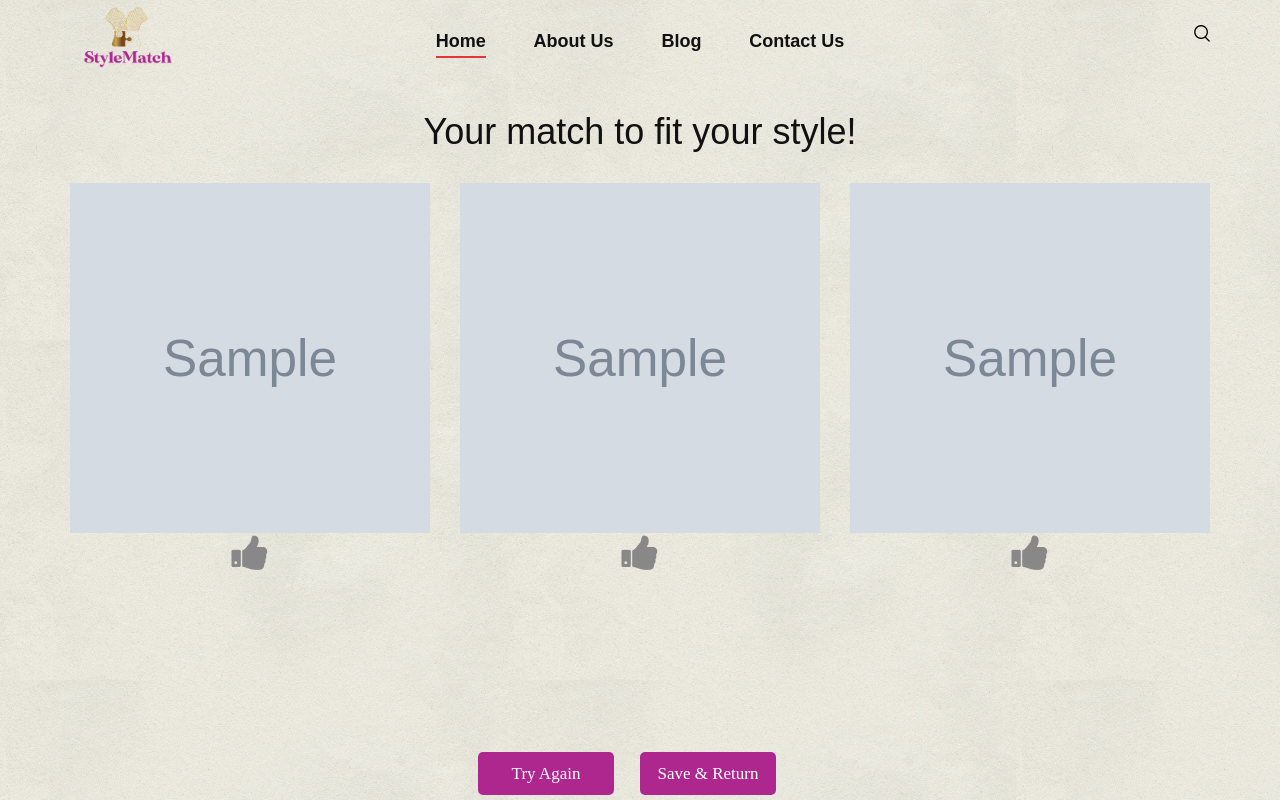
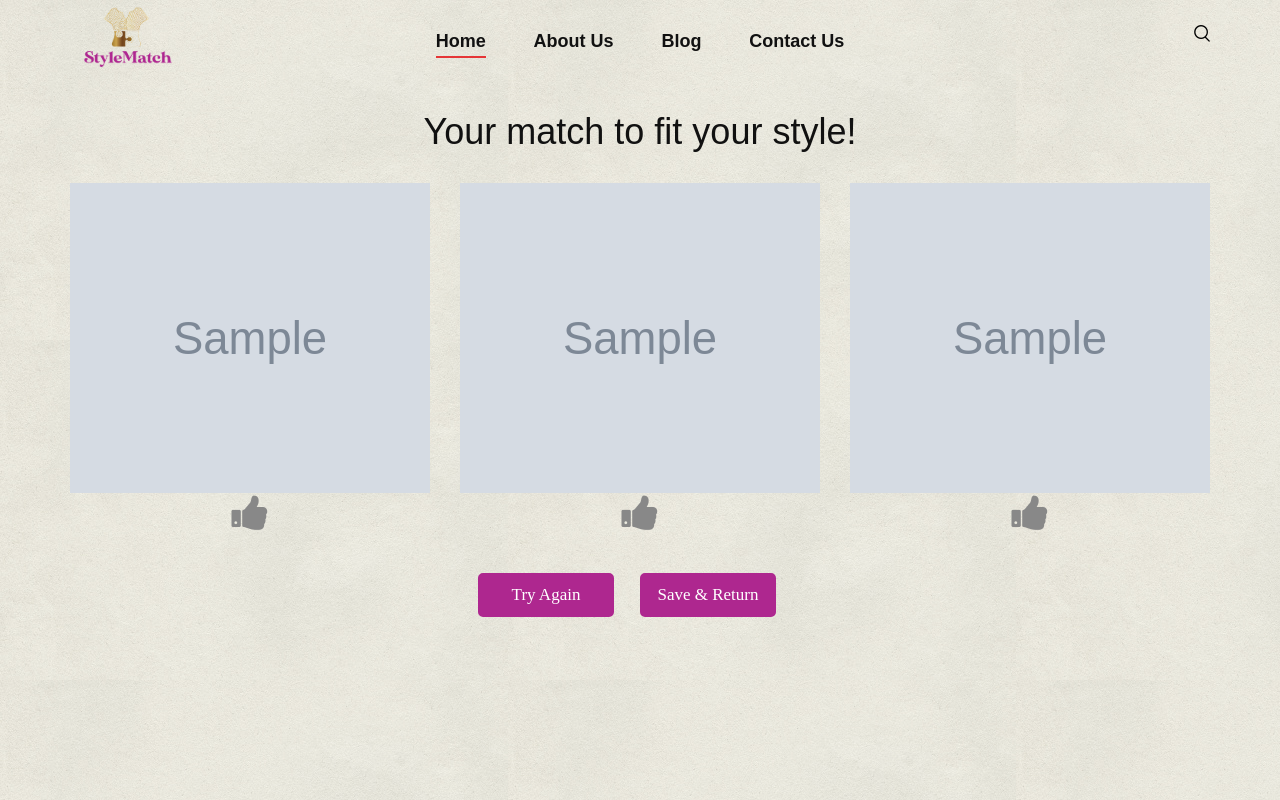
Before and after one commit to S-M-Ammar/SareeRecommendationWebApplication, a Flask app: template templates/recommendations.html in a window 1280 px wide. Run offline with Flask 2, Linux system fonts and the light colour scheme; the template is opened without the code that fills it: most values are stand-ins (such as "Sample title", 1, 10 or a date in 2020); grey boxes marked "Sample" are stand-in pictures; parts of the project's set-up code (start-up, migrations or seed data) failed here and were passed over; some libraries are stand-ins or nearby versions; some web fonts are replaced.

Commit message:
Latest One

```diff
--- a/templates/recommendations.html
+++ b/templates/recommendations.html
@@ -48,11 +48,11 @@ h2{
 
 .box-3{
   width: 100%;
-  margin-top: 110px;
+  margin-top: 50px;
   display: flex;
   justify-content: center;
-  position: fixed;
-  bottom: 5px;
+  bottom: 0;
+  padding-bottom: 10px;
 }
 
 .box-3 input{
@@ -140,6 +140,7 @@ h2{
 }
 
 .box-3{
+  margin-top: 0px;
   margin-left: 15px;
 }
 
@@ -227,8 +228,8 @@ h2{
 
 <h2>Your match to fit your style! </h2>
 
-<div class="container" style="padding-bottom: 150px;">
-  <div class="row" style="height: 350px;">
+<div class="container">
+  <div class="row" >
     <div class="col-sm">
       <img src="../static/images/{{img1}}">
       <!-- <p id="image_1_id" name="" style="display: none;">{{id_1}}</p> -->
@@ -270,9 +271,6 @@ h2{
   <form method="post" action="/TryAgain">
     <input type="submit" name="submit" value="Save & Return" />
   </form>
-</div>
-<div class="box-3">
-
 </div>
 
 
```
